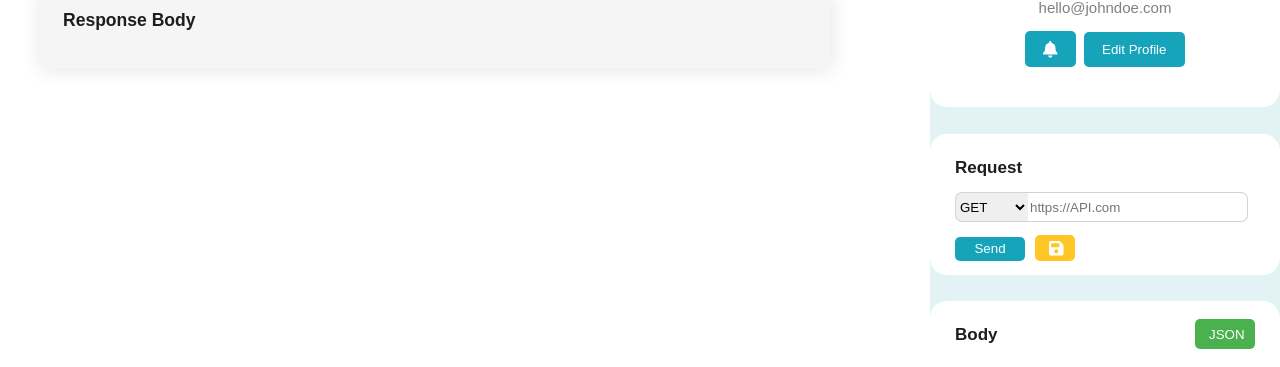
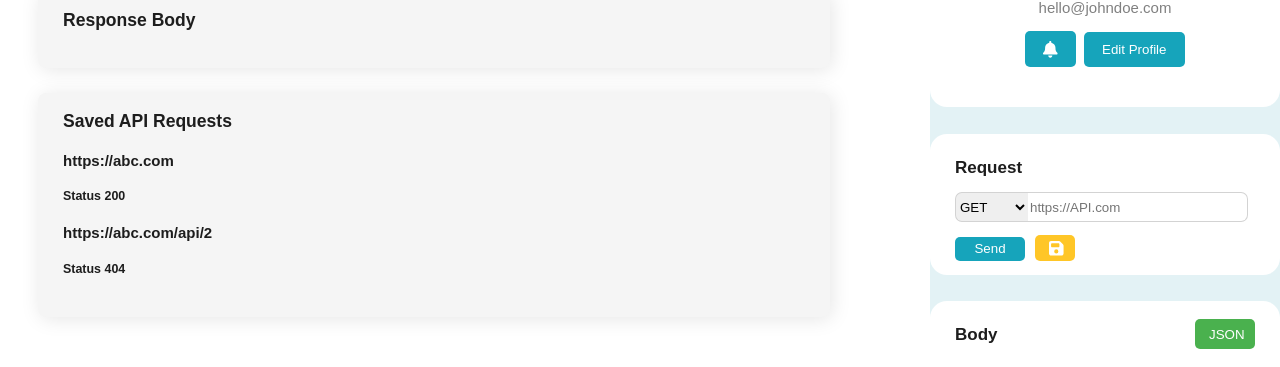
Before and after one commit to johnwage/solo-project, a React app: page / in a window 1280 px wide. Shown: the part 333-700 px from the top of the page. Built offline with nearby package versions, Linux system fonts and the light colour scheme.

Commit message:
Start basic styling for Saved API Requests section

```diff
--- a/client/src/components/ReponseDisplay/ResponseDisplay.jsx
+++ b/client/src/components/ReponseDisplay/ResponseDisplay.jsx
@@ -46,6 +46,20 @@ const ResponseDisplay = () => {
           )}
         </div>
       </div>
+
+      <div className='responseBody'>
+          <h3>Saved API Requests</h3>
+
+          <div>
+            <h4>https://abc.com</h4>
+            <h5>Status 200</h5>
+          </div>
+
+          <div>
+            <h4>https://abc.com/api/2</h4>
+            <h5>Status 404</h5>
+          </div>
+        </div>
 
       {/* <div>
         <div>
--- a/client/styles.css
+++ b/client/styles.css
@@ -244,7 +244,7 @@ button {
 
 .responseBody {
   background-color: #f5f5f5;
-  margin: 25px 0;
+  margin: 25px 0 0 0;
   padding: 0 20px 20px 25px;
   border-radius: 8px;
   font-size: 15px;
```
